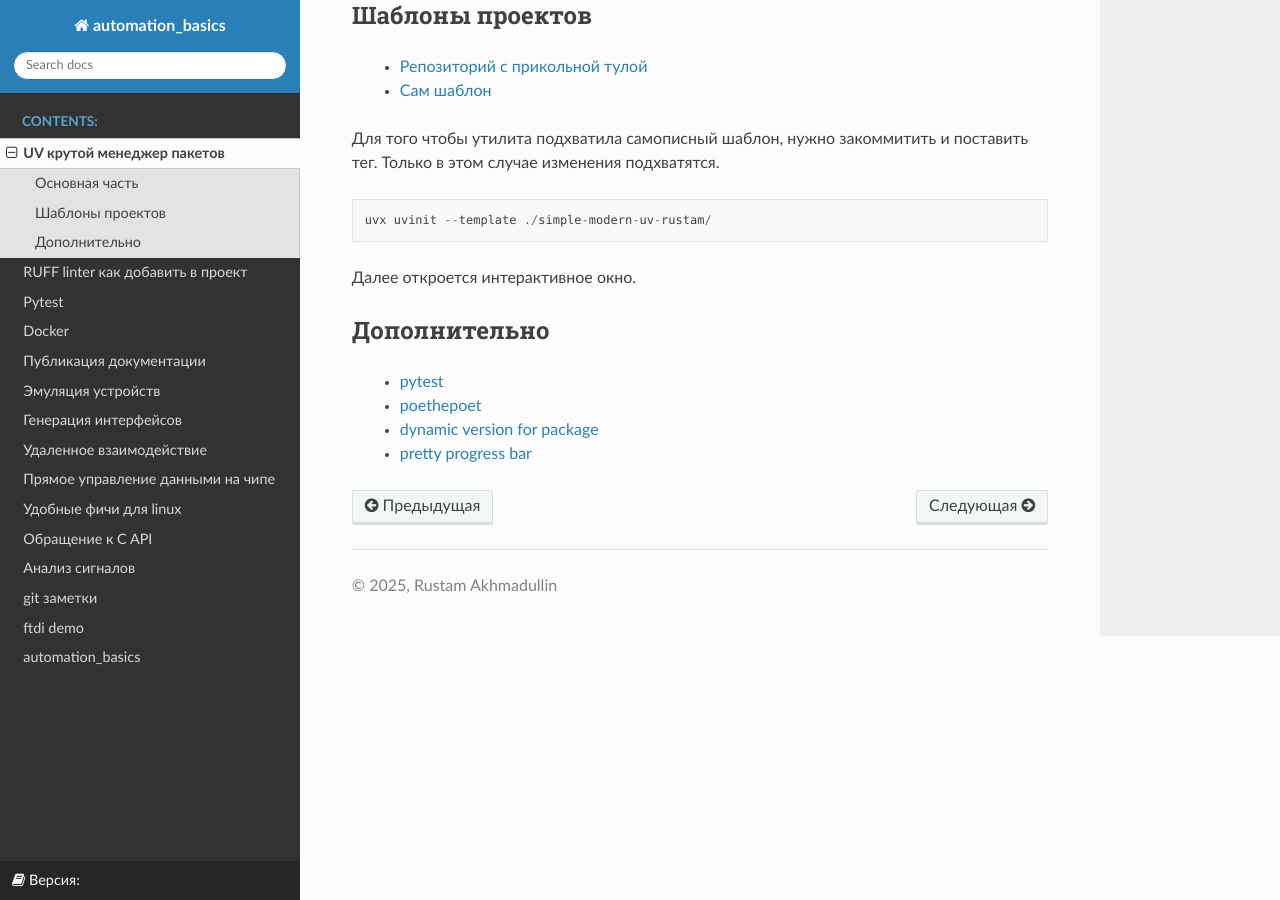
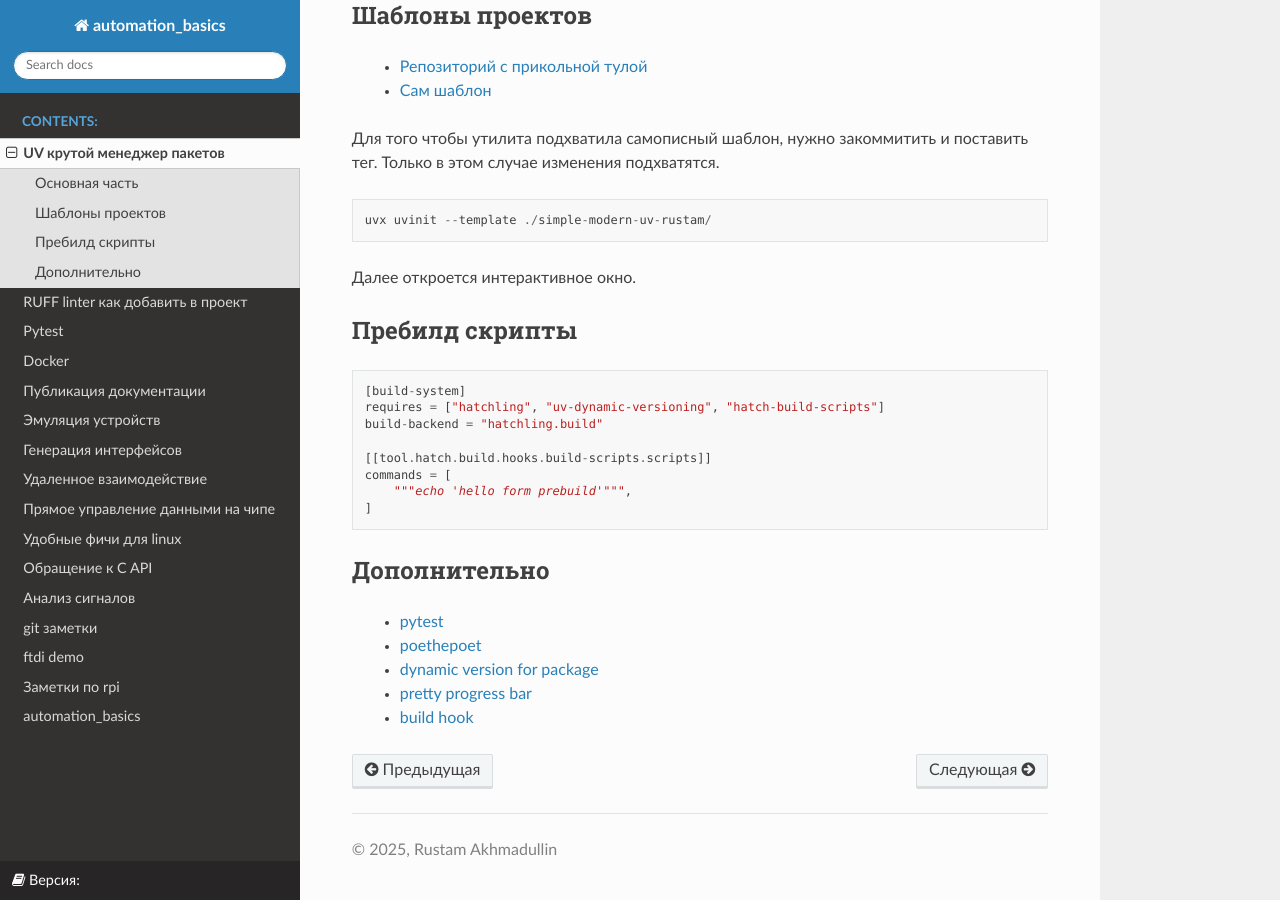
Before and after one commit to RustamAxm/automation_basic, a Sphinx documentation site: the page built from docs/source/tutorials/uv.rst, in a window 1280 px wide and 900 px high, scrolled down 1007 px. Built offline with Sphinx 7.4.7 and the Read the Docs theme 3.1.0, drawn with Linux system fonts in a browser that asks for light colours.

Commit message:
fix docs

```diff
--- a/docs/source/index.rst
+++ b/docs/source/index.rst
@@ -25,4 +25,5 @@ automation basics documentation
    tutorials/signal_analyze
    tutorials/git
    tutorials/ftdi
+   tutorials/rpi
    modules
--- a/docs/source/tutorials/uv.rst
+++ b/docs/source/tutorials/uv.rst
@@ -58,6 +58,20 @@ UV крутой менеджер пакетов
 
 Далее откроется интерактивное окно.
 
+Пребилд скрипты
+-------------------
+
+.. code-block::
+
+    [build-system]
+    requires = ["hatchling", "uv-dynamic-versioning", "hatch-build-scripts"]
+    build-backend = "hatchling.build"
+
+    [[tool.hatch.build.hooks.build-scripts.scripts]]
+    commands = [
+        """echo 'hello form prebuild'""",
+    ]
+
 Дополнительно
 ---------------
 
@@ -65,3 +79,4 @@ UV крутой менеджер пакетов
     * `poethepoet <https://poethepoet.natn.io/>`_
     * `dynamic version for package <https://pydevtools.com/handbook/how-to/how-to-add-dynamic-versioning-to-uv-projects/>`_
     * `pretty progress bar <https://www.geeksforgeeks.org/progress-bars-in-python/>`_
+    * `build hook <https://hatch.pypa.io/dev/plugins/build-hook/reference/>`_
--- a/pyproject.toml
+++ b/pyproject.toml
@@ -95,5 +95,5 @@ source = "uv-dynamic-versioning"
 [tool.uv-dynamic-versioning]
 vcs = "git"
 style = "pep440"
-bump = "true"
+bump = true
 fallback-version = "0.0.0"
```
Also changed, not shown: docs/source/tutorials/rpi.rst (added, +113 -0 lines).
